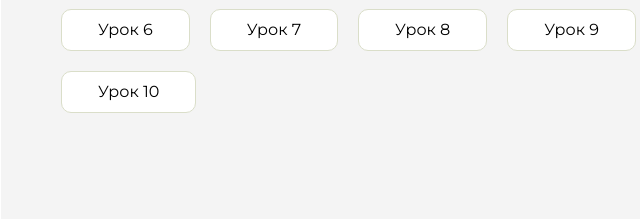
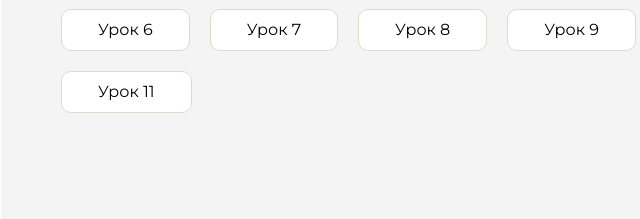
Before and after one commit to 100n3/homework, a plain HTML site: page index.html in a window 1280 px wide. Shown: the part 291-510 px from the top of the page, 395-1035 px from the left. Drawn offline with Linux system fonts and the light colour scheme.

Commit message:
Update index.html

```diff
--- a/index.html
+++ b/index.html
@@ -124,7 +124,7 @@
                         <a href="Homework-Fit-Studio-update-v3/index.html">Урок 10</a>
                     </li>
                     <li class="content__list-item">
-                        <a href="avava/index.html">Урок 10</a>
+                        <a href="avava/index.html">Урок 11</a>
                     </li>
                 </ul>
             </div>
```
